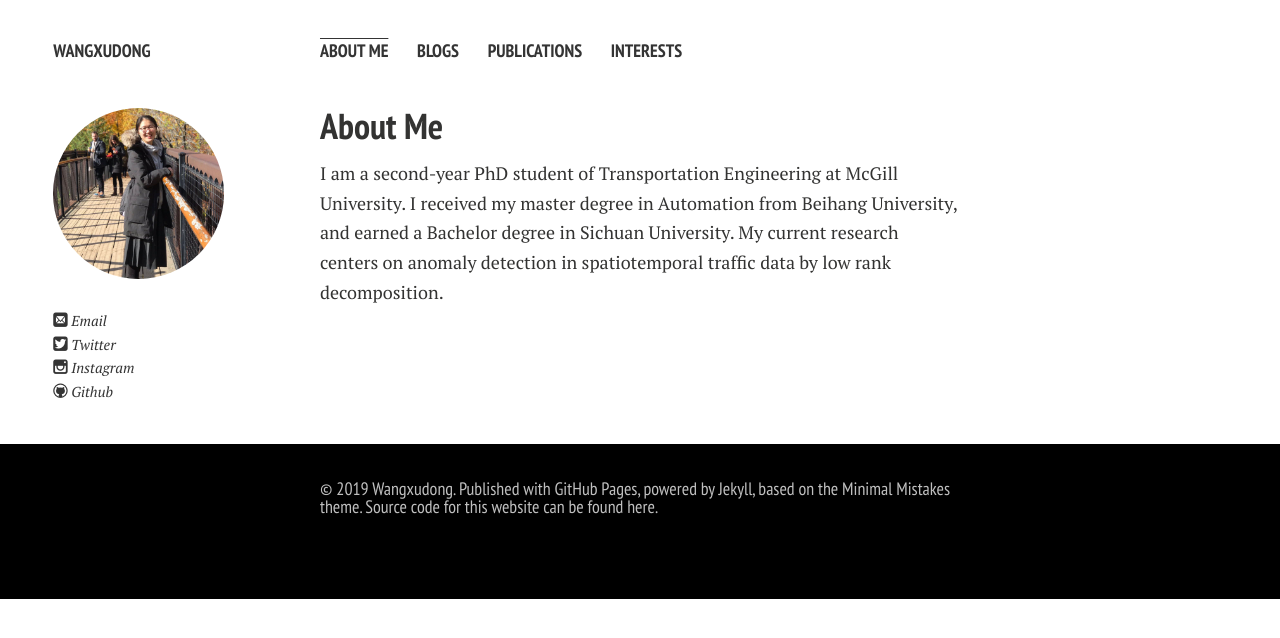
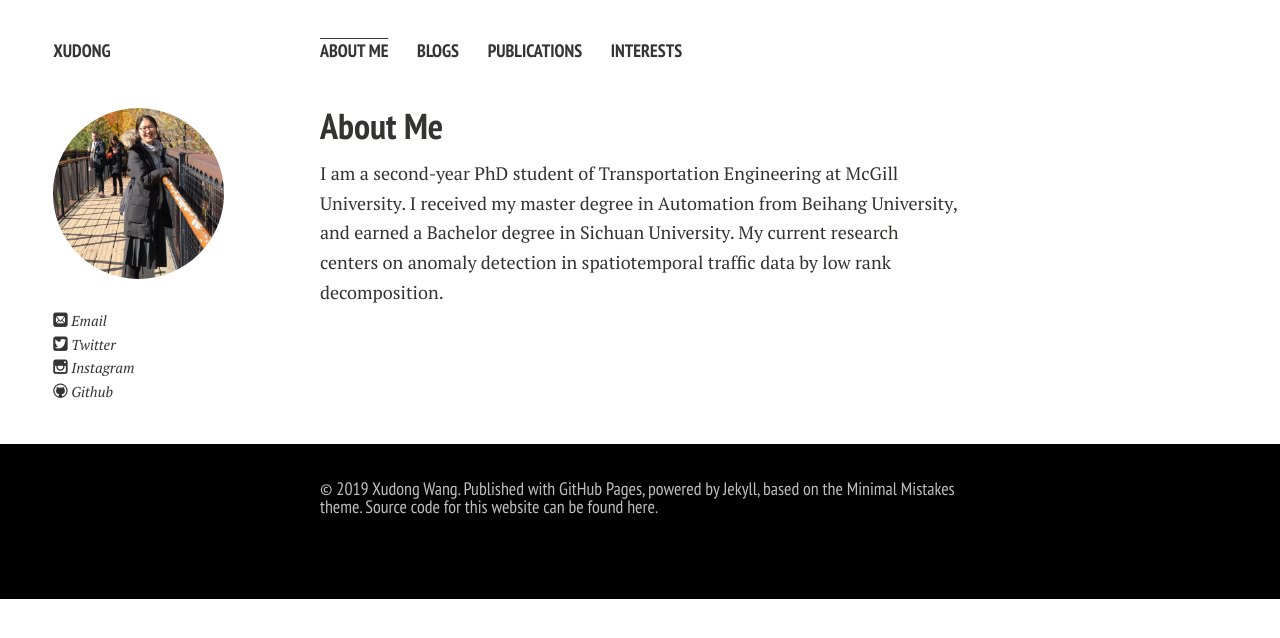
Before and after one commit to eveyuyi/Kaimaoge.github.io, a Jekyll site: the page built from index.md, in a window 1280 px wide. Shown: the top 638 px of the page. Built offline with Jekyll 4.4.1, drawn with Linux system fonts in a browser that asks for light colours; nearby versions of some CDN libraries; our own code applies the rules of GitHub Pages for plain Markdown files.

Commit message:
Update _config.yml

```diff
--- a/_config.yml
+++ b/_config.yml
@@ -1,4 +1,4 @@
-title: Wangxudong
+title: Xudong
 #tagline:          A short tagline
 #description:      Describe your website.
 #Comment out url when working locally to resolve base urls correctly
@@ -6,7 +6,7 @@ url:
 
 # Owner/author information
 owner:
-  name:           Wangxudong
+  name:           Xudong Wang
   avatar:         wangxudong.jpg
 #  bio:
   email:          xudong.wang2@mail.mcgill.ca
```
